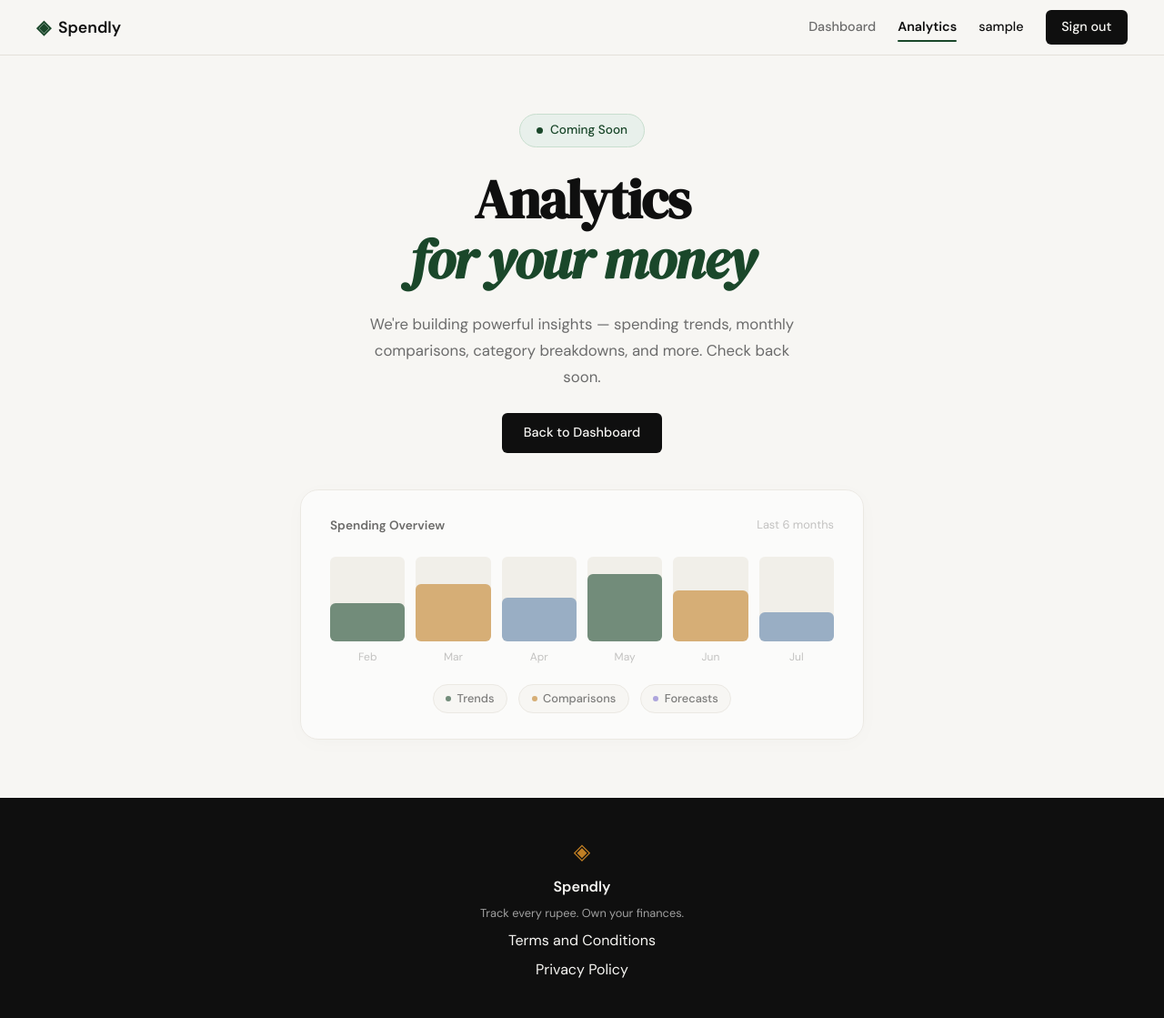
After one commit to abhishekgoyat-materialplus/spendly, a Flask app: page /analytics in a window 1280 px wide. The commit adds this page. Shown: the whole page at 91% size. Run offline with Flask 3, Linux system fonts and the light colour scheme; the visitor is signed in with stand-in values (Sample User, id 1).

Commit message:
Added ananlytics page

```diff
--- a/app.py
+++ b/app.py
@@ -144,6 +144,12 @@ def profile():
                            date_from=date_from or "", date_to=date_to or "")
 
 
+@app.route("/analytics")
+@login_required
+def analytics():
+    return render_template("analytics.html")
+
+
 @app.route("/expenses/add")
 @login_required
 def add_expense():
--- a/static/css/style.css
+++ b/static/css/style.css
@@ -794,6 +794,197 @@ a { color: inherit; text-decoration: none; }
 }
 
 /* ------------------------------------------------------------------ */
+/* Navbar active link                                                  */
+/* ------------------------------------------------------------------ */
+
+.nav-link-active {
+    color: var(--ink) !important;
+    font-weight: 600;
+    position: relative;
+}
+
+.nav-link-active::after {
+    content: '';
+    position: absolute;
+    bottom: -4px;
+    left: 0;
+    right: 0;
+    height: 2px;
+    background: var(--accent);
+    border-radius: 999px;
+}
+
+/* ------------------------------------------------------------------ */
+/* Coming Soon page                                                     */
+/* ------------------------------------------------------------------ */
+
+.coming-soon-section {
+    min-height: calc(100vh - 60px - 100px);
+    display: flex;
+    align-items: center;
+    justify-content: center;
+    padding: 4rem 2rem;
+}
+
+.coming-soon-inner {
+    max-width: 620px;
+    width: 100%;
+    text-align: center;
+    display: flex;
+    flex-direction: column;
+    align-items: center;
+    gap: 1.5rem;
+}
+
+.coming-soon-badge {
+    display: inline-flex;
+    align-items: center;
+    gap: 0.5rem;
+    background: var(--accent-light);
+    color: var(--accent);
+    border: 1px solid #c8dece;
+    border-radius: 999px;
+    padding: 0.4rem 1.1rem;
+    font-size: 0.85rem;
+    font-weight: 500;
+}
+
+.coming-soon-dot {
+    width: 7px;
+    height: 7px;
+    background: var(--accent);
+    border-radius: 50%;
+    flex-shrink: 0;
+}
+
+.coming-soon-title {
+    font-family: var(--font-display);
+    font-size: clamp(2.5rem, 5vw, 3.75rem);
+    line-height: 1.1;
+    letter-spacing: -0.02em;
+    color: var(--ink);
+}
+
+.coming-soon-title-accent {
+    display: block;
+    color: var(--accent);
+    font-style: italic;
+}
+
+.coming-soon-subtitle {
+    font-size: 1.05rem;
+    color: var(--ink-muted);
+    line-height: 1.75;
+    max-width: 480px;
+}
+
+/* Decorative chart preview */
+.coming-soon-preview {
+    width: 100%;
+    background: var(--paper-card);
+    border: 1px solid var(--border);
+    border-radius: var(--radius-lg);
+    padding: 1.75rem 2rem;
+    margin-top: 1rem;
+    box-shadow: 0 4px 24px rgba(0, 0, 0, 0.04);
+    pointer-events: none;
+    user-select: none;
+    opacity: 0.6;
+}
+
+.cs-preview-header {
+    display: flex;
+    justify-content: space-between;
+    align-items: center;
+    margin-bottom: 1.5rem;
+}
+
+.cs-preview-label {
+    font-size: 0.85rem;
+    font-weight: 600;
+    color: var(--ink);
+}
+
+.cs-preview-period {
+    font-size: 0.8rem;
+    color: var(--ink-faint);
+}
+
+.cs-chart-bars {
+    display: flex;
+    align-items: flex-end;
+    gap: 0.75rem;
+    height: 120px;
+    margin-bottom: 1.25rem;
+}
+
+.cs-bar-col {
+    flex: 1;
+    display: flex;
+    flex-direction: column;
+    align-items: center;
+    gap: 0.5rem;
+    height: 100%;
+}
+
+.cs-bar-track {
+    flex: 1;
+    width: 100%;
+    background: var(--border-soft);
+    border-radius: var(--radius-sm);
+    overflow: hidden;
+    display: flex;
+    flex-direction: column;
+    justify-content: flex-end;
+}
+
+.cs-bar {
+    width: 100%;
+    background: var(--accent);
+    border-radius: var(--radius-sm) var(--radius-sm) 0 0;
+    transition: height 0.6s ease;
+}
+
+.cs-bar--2 { background: var(--accent-2); }
+.cs-bar--3 { background: #5b7fa6; }
+
+.cs-bar-label {
+    font-size: 0.75rem;
+    color: var(--ink-faint);
+}
+
+.cs-preview-features {
+    display: flex;
+    gap: 0.75rem;
+    justify-content: center;
+    flex-wrap: wrap;
+}
+
+.cs-feature-pill {
+    display: inline-flex;
+    align-items: center;
+    gap: 0.4rem;
+    padding: 0.3rem 0.85rem;
+    border: 1px solid var(--border);
+    border-radius: 999px;
+    font-size: 0.8rem;
+    font-weight: 500;
+    color: var(--ink-soft);
+    background: var(--paper);
+}
+
+.cs-feature-dot {
+    width: 6px;
+    height: 6px;
+    border-radius: 50%;
+    flex-shrink: 0;
+}
+
+.cs-feature-dot--green  { background: var(--accent); }
+.cs-feature-dot--amber  { background: var(--accent-2); }
+.cs-feature-dot--purple { background: #7c6fcd; }
+
+/* ------------------------------------------------------------------ */
 /* Profile page                                                        */
 /* ------------------------------------------------------------------ */
 
--- /dev/null
+++ b/templates/analytics.html
@@ -0,0 +1,88 @@
+{% extends "base.html" %}
+
+{% block title %}Analytics — Spendly{% endblock %}
+
+{% block content %}
+<section class="coming-soon-section">
+    <div class="coming-soon-inner">
+
+        <div class="coming-soon-badge">
+            <span class="coming-soon-dot"></span>
+            Coming Soon
+        </div>
+
+        <h1 class="coming-soon-title">
+            Analytics
+            <span class="coming-soon-title-accent">for your money</span>
+        </h1>
+
+        <p class="coming-soon-subtitle">
+            We're building powerful insights — spending trends, monthly comparisons,
+            category breakdowns, and more. Check back soon.
+        </p>
+
+        <a href="{{ url_for('profile') }}" class="btn-primary">Back to Dashboard</a>
+
+        <!-- Decorative chart mockup -->
+        <div class="coming-soon-preview">
+            <div class="cs-preview-header">
+                <span class="cs-preview-label">Spending Overview</span>
+                <span class="cs-preview-period">Last 6 months</span>
+            </div>
+            <div class="cs-chart-bars">
+                <div class="cs-bar-col">
+                    <div class="cs-bar-track">
+                        <div class="cs-bar" style="height: 45%;"></div>
+                    </div>
+                    <span class="cs-bar-label">Feb</span>
+                </div>
+                <div class="cs-bar-col">
+                    <div class="cs-bar-track">
+                        <div class="cs-bar cs-bar--2" style="height: 68%;"></div>
+                    </div>
+                    <span class="cs-bar-label">Mar</span>
+                </div>
+                <div class="cs-bar-col">
+                    <div class="cs-bar-track">
+                        <div class="cs-bar cs-bar--3" style="height: 52%;"></div>
+                    </div>
+                    <span class="cs-bar-label">Apr</span>
+                </div>
+                <div class="cs-bar-col">
+                    <div class="cs-bar-track">
+                        <div class="cs-bar" style="height: 80%;"></div>
+                    </div>
+                    <span class="cs-bar-label">May</span>
+                </div>
+                <div class="cs-bar-col">
+                    <div class="cs-bar-track">
+                        <div class="cs-bar cs-bar--2" style="height: 60%;"></div>
+                    </div>
+                    <span class="cs-bar-label">Jun</span>
+                </div>
+                <div class="cs-bar-col">
+                    <div class="cs-bar-track">
+                        <div class="cs-bar cs-bar--3" style="height: 35%;"></div>
+                    </div>
+                    <span class="cs-bar-label">Jul</span>
+                </div>
+            </div>
+            <div class="cs-preview-features">
+                <div class="cs-feature-pill">
+                    <span class="cs-feature-dot cs-feature-dot--green"></span>
+                    Trends
+                </div>
+                <div class="cs-feature-pill">
+                    <span class="cs-feature-dot cs-feature-dot--amber"></span>
+                    Comparisons
+                </div>
+                <div class="cs-feature-pill">
+                    <span class="cs-feature-dot cs-feature-dot--purple"></span>
+                    Forecasts
+                </div>
+            </div>
+        </div>
+
+    </div>
+</section>
+{% endblock %}
--- a/templates/base.html
+++ b/templates/base.html
@@ -20,6 +20,10 @@
             </a>
             <div class="nav-links">
                 {% if session.get("user_id") %}
+                    <a href="{{ url_for('profile') }}"
+                       class="{{ 'nav-link-active' if request.endpoint == 'profile' else '' }}">Dashboard</a>
+                    <a href="{{ url_for('analytics') }}"
+                       class="{{ 'nav-link-active' if request.endpoint == 'analytics' else '' }}">Analytics</a>
                     <span class="nav-user">{{ session.get("user_name") }}</span>
                     <a href="{{ url_for('logout') }}" class="nav-cta">Sign out</a>
                 {% else %}
```
Also changed, not shown: .claude/settings.local.json, .mcp.json (added).
